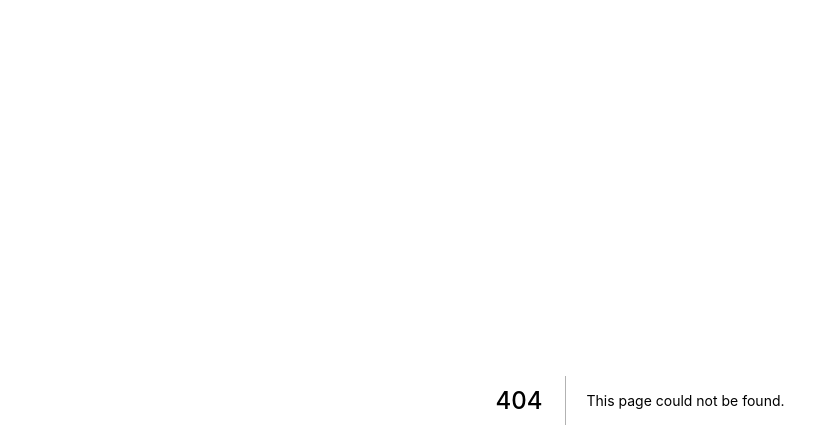
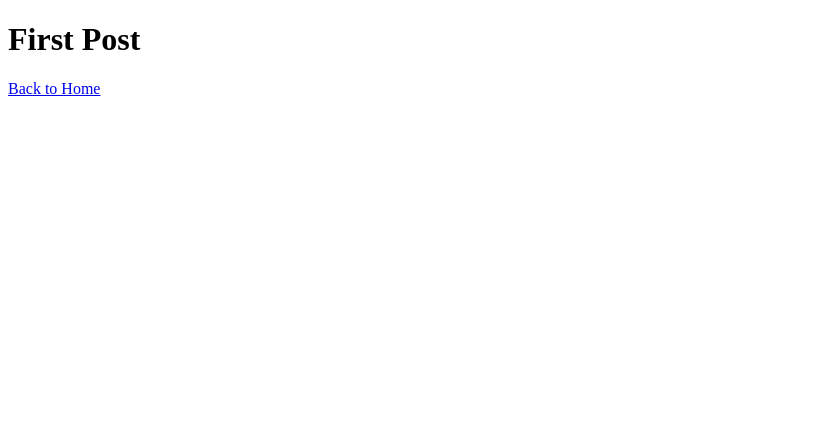
Before and after one commit to iamdanahn/nextjs-practice, a Next.js app: page /posts/first-post in a window 1280 px wide. Before the commit this address had no page. Shown: the top 448 px of the page, without its empty margins (0-839 px from the left). Built offline with nearby package versions, Linux system fonts and the light colour scheme.

Commit message:
add posts page and links to nav b.w pages

```diff
--- a/package.json
+++ b/package.json
@@ -11,5 +11,8 @@
     "next": "^10.0.0",
     "react": "17.0.1",
     "react-dom": "17.0.1"
+  },
+  "devDependencies": {
+    "eslint": "^7.27.0"
   }
 }
--- /dev/null
+++ b/pages/posts/first-post.js
@@ -0,0 +1,15 @@
+import Link from "next/link";
+import React from "react";
+
+const FirstPost = () => {
+	return (
+		<>
+			<h1>First Post</h1>
+			<Link href="/">
+				<a>Back to Home</a>
+			</Link>
+		</>
+	);
+};
+
+export default FirstPost;
```
Also changed, not shown: pages/index.js (+9 -4 lines), 1 other file (tests, documents, lock files or other folders).
